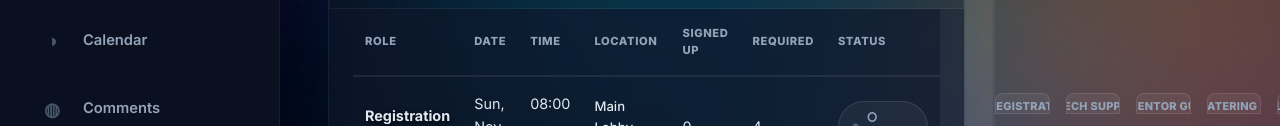
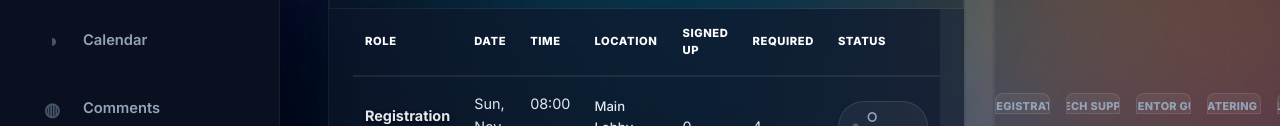
Before and after one commit to Sriramx0-0x/Owasp-vibe-coding, a plain HTML site: page index.html in a window 1280 px wide. Shown: the part 557-683 px from the top of the page. Drawn offline with Linux system fonts and the light colour scheme.

Commit message:
fix: table header text color - bright white for full visibility

```diff
--- a/css/style.css
+++ b/css/style.css
@@ -305,7 +305,7 @@ input, select, textarea { font: inherit; }
 /* Tables */
 .table-wrap { overflow-x: auto; padding: 0 24px 26px 24px; }
 table { width: 100%; border-collapse: collapse; font-size: 0.9rem; }
-th { text-align: left; color: var(--muted); font-weight: 700; font-size: 0.7rem; text-transform: uppercase; letter-spacing: 0.6px; padding: 16px 12px; border-bottom: 2px solid var(--line); background: rgba(255,255,255,0.03) !important; }
+th { text-align: left; color: #ffffff !important; font-weight: 700; font-size: 0.7rem; text-transform: uppercase; letter-spacing: 0.6px; padding: 16px 12px; border-bottom: 2px solid var(--line); background: rgba(255,255,255,0.03) !important; }
 td { padding: 16px 12px; border-bottom: 1px solid var(--line); vertical-align: middle; }
 tr:last-child td { border-bottom: none; }
 tr:hover td { background: #f8fafc; }
@@ -913,7 +913,7 @@ body { background-color: #020617; }
 .stat-bar { background: rgba(255,255,255,0.05); }
 .table-wrap { background: transparent; }
 table { color: #f8fafc; }
-th { color: #e2e8f0; background: rgba(15, 23, 42, 0.5) !important; }
+th { color: #ffffff !important; background: rgba(15, 23, 42, 0.5) !important; }
 td { color: #e2e8f0; border-bottom: 1px solid rgba(255,255,255,0.04); }
 tr:hover td { background: rgba(255,255,255,0.03); }
 .vol-chip { background: rgba(255,255,255,0.05); border-color: rgba(255,255,255,0.1); color: #e2e8f0; }
@@ -1708,7 +1708,7 @@ input::placeholder { color: #64748b; }
 }
 
 .card.lusion-card th {
-  color: #94a3b8 !important;
+  color: #ffffff !important;
   border-bottom-color: rgba(255,255,255,0.15) !important;
 }
 
@@ -1850,7 +1850,7 @@ table th,
 .card .table-wrap th {
   background: rgba(15, 23, 42, 0.5) !important;
   background-color: rgba(15, 23, 42, 0.5) !important;
-  color: #e2e8f0 !important;
+  color: #ffffff !important;
   border-color: rgba(255,255,255,0.08) !important;
   font-weight: 800 !important;
   font-size: 0.7rem !important;
@@ -2040,7 +2040,7 @@ table th,
 .card .table-wrap th {
   background: rgba(15, 23, 42, 0.5) !important;
   background-color: rgba(15, 23, 42, 0.5) !important;
-  color: #e2e8f0 !important;
+  color: #ffffff !important;
   border-color: rgba(255,255,255,0.08) !important;
   transition: none !important;
 }
@@ -2179,7 +2179,7 @@ table th,
 .card .table-wrap th {
   background: transparent !important;
   background-color: transparent !important;
-  color: #94a3b8 !important;
+  color: #ffffff !important;
   border-color: rgba(255,255,255,0.08) !important;
   transition: none !important;
 }
```
